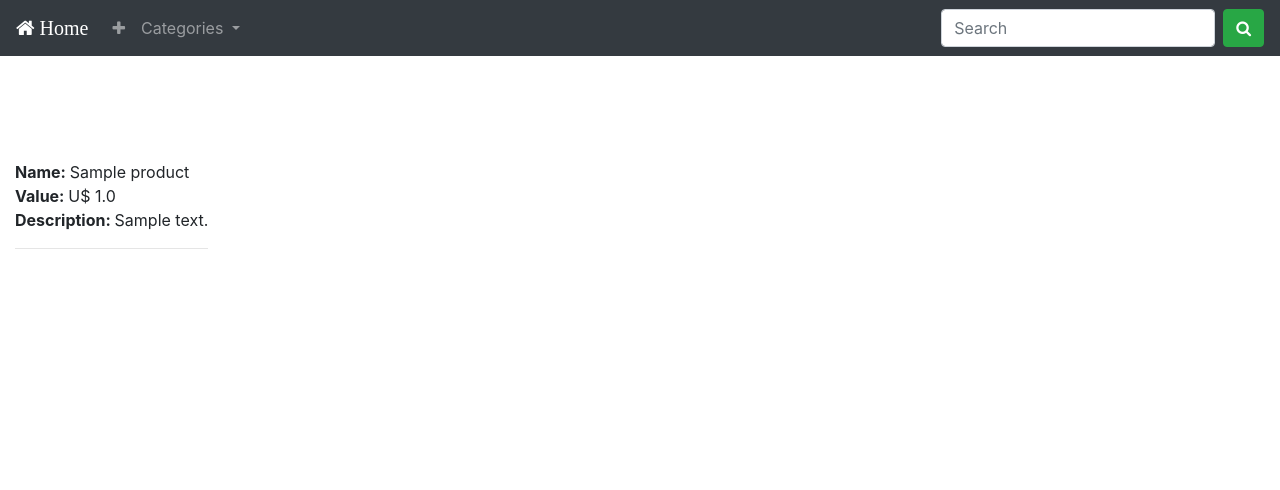
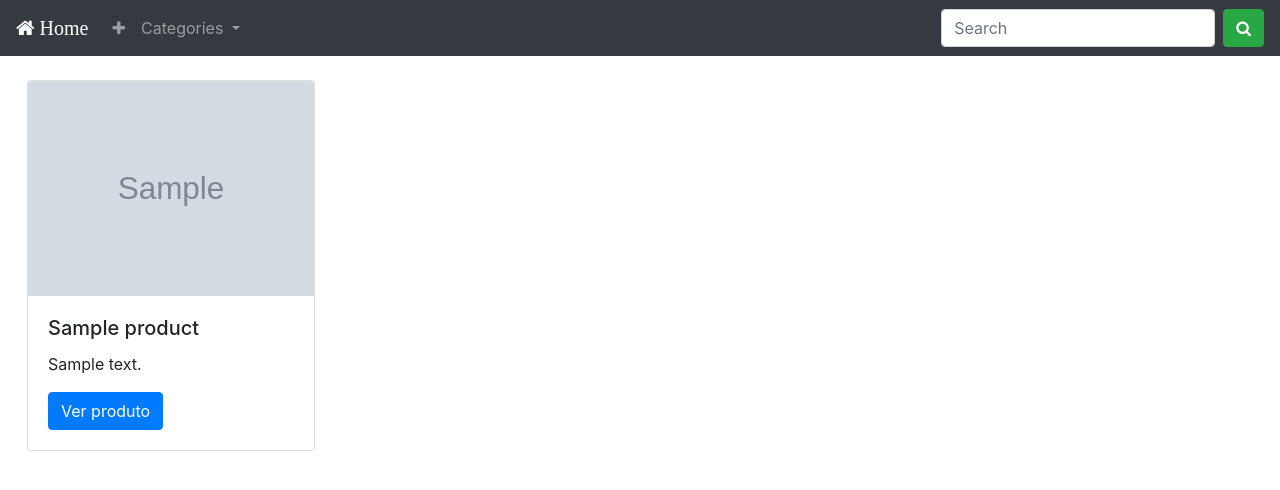
Before and after one commit to igorsilva3/product_manager, a Django app: page / in a window 1280 px wide. Shown: the top 490 px of the page. Run offline with Django 3.2, Linux system fonts and the light colour scheme; tables that the repository leaves empty hold one stand-in row (values such as "Sample post"); grey boxes marked "Sample" are stand-in pictures; some libraries are stand-ins or nearby versions.

Commit message:
Added image url to card

```diff
--- a/templates/core/index.html
+++ b/templates/core/index.html
@@ -6,16 +6,19 @@
 
 
 {% block main %}
-    <div class="main" style="padding-top: 80px; margin-left: 20px;">
+    <div class="main" style="padding-left: 2em;">
 
         {% for data in dataset %}
 
-            <p>
-                <strong>Name: </strong>{{ data.name }}<br>
-                <strong>Value: </strong>U$ {{ data.value }}<br>
-                <strong>Description: </strong>{{ data.description | linebreaksbr }}
-            </p>
-            <hr/>
+            <div class="card" style="width: 18rem;" >
+                <img class="card-img-top" src="{{ data.photo.url }}" alt="Imagem de capa do card">
+
+                <div class="card-body">
+                    <h5 class="card-title">{{ data.name }}</h5>
+                    <p class="card-text">{{ data.description }}</p>
+                    <a href="#" class="btn btn-primary">Ver produto</a>
+                </div>
+            </div>
 
         {% endfor %}
 
```
